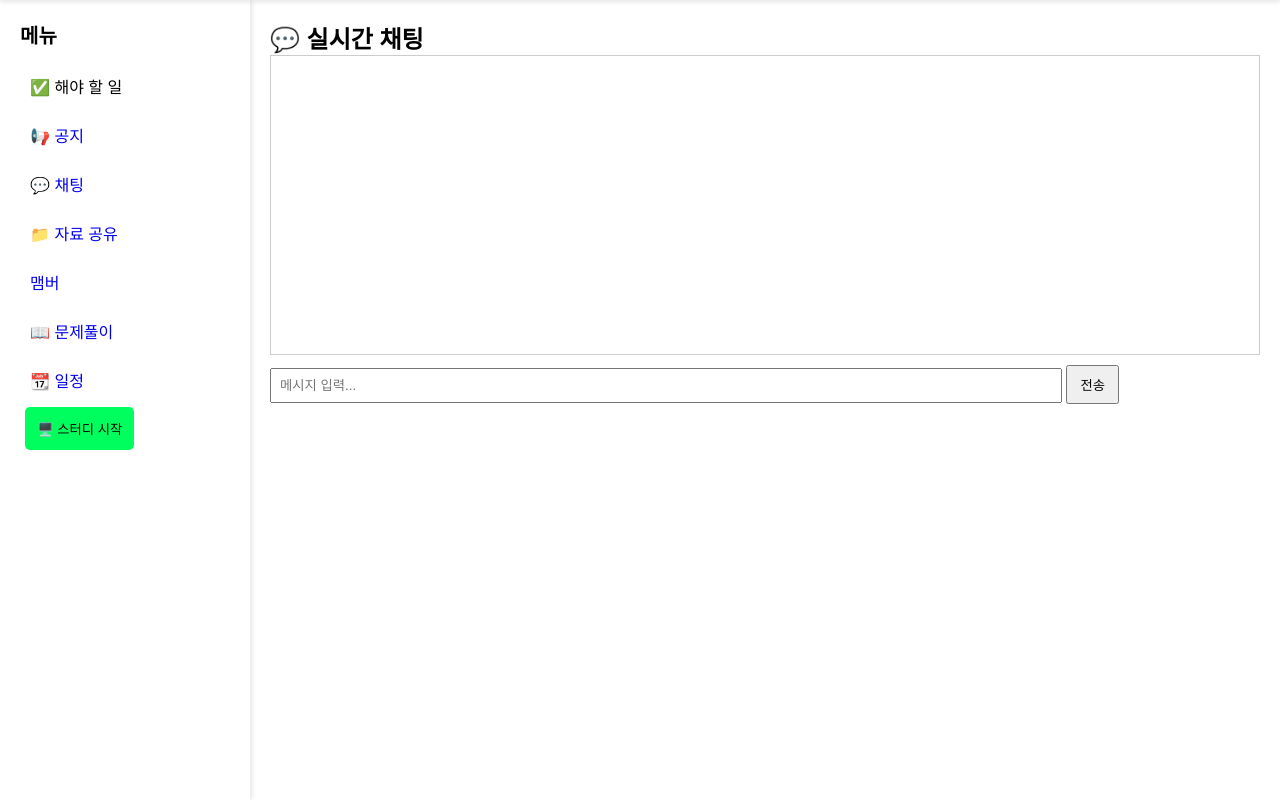
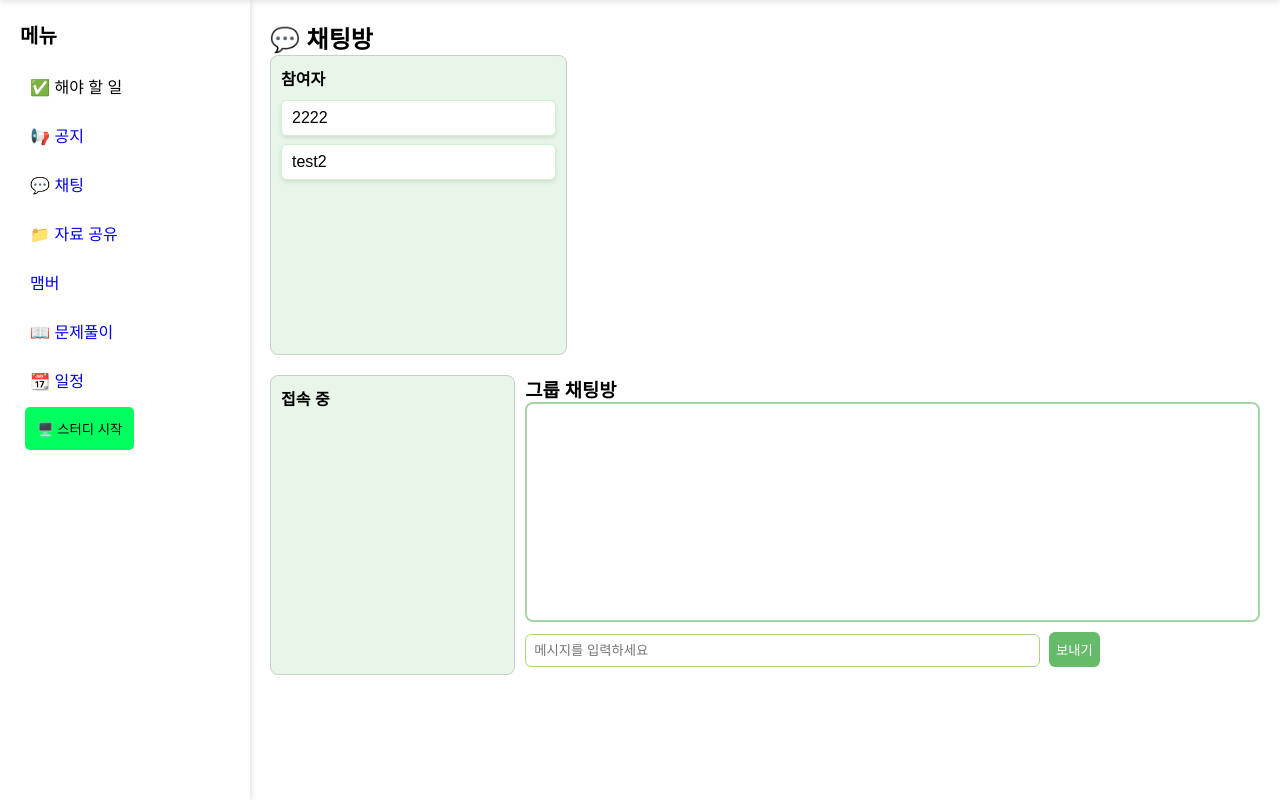
Before and after one commit to ggam9/PBL2, a Flask app: page /group_chat/1 in a window 1280 px wide. Shown: the part 60-860 px from the top of the page. Run offline with Flask 3, Linux system fonts and the light colour scheme; a user stored in the database is signed in; data comes from the database, SQL or seed files in the repository; some libraries are stand-ins or nearby versions.

Commit message:
Add files via upload

```diff
--- a/templates/group_chat.html
+++ b/templates/group_chat.html
@@ -3,21 +3,168 @@
 {% block title %}채팅{% endblock %}
 
 {% block group_content %}
+<style>
+
+    #participant-list h4 {
+     margin-top: 0;
+     margin-bottom: 10px;
+     }
 
 
-<h2>💬 실시간 채팅</h2>
-<div id="chat-box" style="border:1px solid #ccc; height:300px; overflow-y:scroll; padding:10px; background:#fff; margin-bottom:10px;"></div>
-<form id="chat-form" onsubmit="sendMessage(event)">
-    <input type="text" id="chat-input" placeholder="메시지 입력..." style="width:80%; padding:8px;" required>
-    <button type="submit" style="padding:8px 12px;">전송</button>
-</form>
+    #participant-list, #private-chat-panel, #groupChatBox {
+        background-color: #e8f5e9; /* 요소 배경 연녹색 */
+        border-radius: 8px;
+        border: 1px solid #c8e6c9;
+    }
+
+    #participant-list {
+        margin-right: 10px;
+    }
+
+    #participant-list ul {
+        list-style: none;
+        padding-left: 0;
+    }
+
+    #participant-list li {
+        padding: 8px 10px;
+      margin-bottom: 8px;
+      border-radius: 6px;
+      background-color: #ffffff;
+      border: 1px solid #d0f0d0;
+      box-shadow: 0 2px 4px rgba(0, 0, 0, 0.1);
+      transition: all 0.3s ease;
+      cursor: pointer;
+    }
+
+    #participant-list li:hover {
+     background-color: #e0f7e9;
+     box-shadow: 0 4px 8px rgba(0, 0, 0, 0.15);
+     transform: translateY(-2px);
+    }
+
+    input {
+        padding: 8px;
+        border: 1px solid #aed581;
+        border-radius: 6px;
+        margin-right: 5px;
+        width: 65%;
+    }
+
+    button {
+        padding: 8px 7px;
+        background-color: #66bb6a;
+        color: white;
+        border: none;
+        border-radius: 6px;
+        cursor: pointer;
+        transition: background-color 0.3s;
+    }
+
+    button:hover {
+        background-color: #558b2f;
+    }
+
+    #privateChatBox {
+        background-color: #ffffff;
+    }
+    /* 접속 중 사용자 아이템 디자인 */
+    #activeUsers li {
+        display: flex;
+        align-items: center;
+        margin-bottom: 8px;
+        font-weight: bold;
+        color: #003429;
+        text-shadow: 1px 1px 2px rgba(0, 0, 0, 0.15); /* 입체감 있는 글자 */
+    }
+
+    .online-dot {
+        height: 10px;
+        width: 10px;
+        background-color: red;
+        border-radius: 50%;
+        display: inline-block;
+        margin-right: 8px;
+        box-shadow: 0 0 4px rgba(255, 0, 0, 0.5);
+    }
 
 
-</body>
+</style>
+
+<h2>💬 채팅방</h2>
+
+<!-- Socket.IO 및 JS 연결 -->
 <script src="https://cdn.socket.io/4.3.2/socket.io.min.js"></script>
 <script>
-    let currentUsername = "{{ session['username'] }}"; // 실제 로그인된 사용자 이름으로 대체 가능
-    const socket = io();
+    const postId = {{ post.id }};
+    const currentUsername = "{{ session['username'] }}";
+</script>
+<script src="{{ url_for('static', filename='js/chat.js') }}"></script>
+
+<div id="chat-container">
+
+    <!-- 🔹 상단: 참여자 목록 + 1:1 채팅 -->
+    <div style="display: flex; height: 300px; margin-bottom: 20px;">
+
+        <!-- 참여자 목록 -->
+ <div id="participant-list" style="width: 30%; border: 1px solid #ccc; overflow-y: auto; padding: 10px;">
+    <h4>참여자</h4>
+    <ul id="userList">
+        {% for user in participants %}
+            {% if user.username != session['username'] %}
+                <li onclick="openPrivateChat('{{ user.username }}')" style="cursor: pointer;">
+                    {{ user.username }}
+                </li>
+            {% endif %}
+        {% endfor %}
+    </ul>
+ </div>
+
+ <!-- 1:1 채팅창 (처음엔 숨김) -->
+ <div id="private-chat-panel" style="width: 70%; padding-left: 10px; display: none;">
+    <div style="display: flex; justify-content: space-between;">
+        <h4 id="private-chat-title">1:1 채팅</h4>
+        <button onclick="closePrivateChat()">❌</button>
+    </div>
+    <div id="privateChatBox"
+        style="height: 200px; overflow-y: scroll; border: 1px solid #aaa; padding: 10px; margin-bottom: 10px;">
+    </div>
+    <div>
+        <input id="privateMsg" placeholder="메시지를 입력하세요" style="width: 70%;">
+        <button onclick="sendPrivateMessage()">보내기</button>
+    </div>
+  </div>
+ </div>
+
+    <!-- 🔹 하단: 그룹 채팅 (좌: 접속자 목록 / 우: 채팅창) -->
+ <div style="display: flex; height: 300px;">
+
+    <!-- 접속자 목록 -->
+    <div id="active-user-list" style="width: 25%; padding: 10px; border: 1px solid #ccc; overflow-y: auto; background-color: #e8f5e9; border-radius: 8px; margin-right: 10px;">
+        <h4>접속 중</h4>
+        <ul id="activeUsers" style="list-style: none; padding-left: 0;">
+            <!-- 실시간 사용자 목록은 JS로 채워짐 -->
+        </ul>
+    </div>
+
+    <!-- 그룹 채팅창 -->
+    <div style="width: 75%;">
+        <h3>그룹 채팅방</h3>
+        <div id="groupChatBox"
+             style="height: 220px; overflow-y: scroll; border: 2px solid #a5d6a7; padding: 10px; margin-bottom: 10px; background-color: #ffffff;">
+        </div>
+        <div>
+            <input id="groupMsg" placeholder="메시지를 입력하세요" style="width: 70%;">
+            <button onclick="sendGroupMessage()">보내기</button>
+        </div>
+    </div>
+  </div>
+
+</div>
+
+
+<script>
+
 
     async function handleSubmit(event) {
         event.preventDefault();
@@ -41,26 +188,6 @@
     fetchQuizzes();
     }
 
- // 🟢 실시간 채팅 관련 함수
-    function sendMessage(event) {
-        event.preventDefault();
-        const input = document.getElementById('chat-input');
-        const message = input.value.trim();
-        if (message !== "") {
-            socket.emit('chat_message', { username: currentUsername, message });
-            input.value = "";
-        }
-    }
+</script>
 
-    socket.on('chat_message', (data) => {
-        const chatBox = document.getElementById('chat-box');
-        if (chatBox) {
-            const msgDiv = document.createElement('div');
-            msgDiv.innerHTML = `<strong>${data.username}</strong>: ${data.message}`;
-            chatBox.appendChild(msgDiv);
-            chatBox.scrollTop = chatBox.scrollHeight;
-        }
-    });
-</script>
-</html>
 {% endblock %}
```
